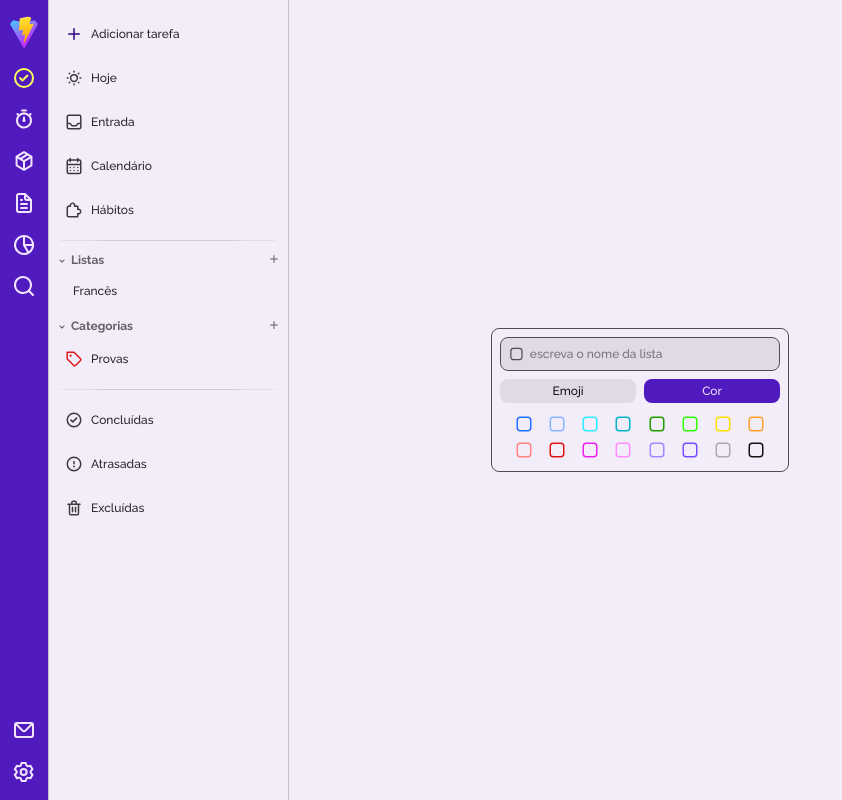
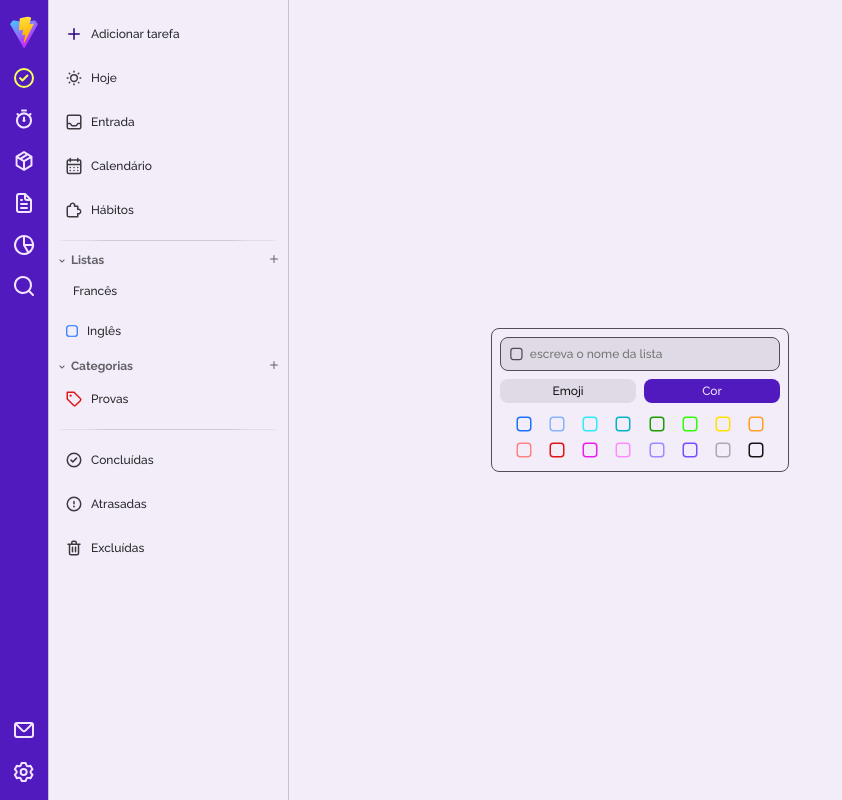
Before and after one commit to CosmicTasks/dev, a React (Vite) app in the folder app/: page /app in a window 1280 px wide. Shown: the whole page, without its empty margins (0-842 px from the left). Built offline with nearby package versions, Linux system fonts and the light colour scheme; what emoji-mart would draw is missing.

Commit message:
Refactor SecSidebar and ModalNewList components

```diff
--- a/app/src/components/app/SecSidebar.jsx
+++ b/app/src/components/app/SecSidebar.jsx
@@ -12,10 +12,7 @@ import {
   UilExclamationCircle,
   UilTrashAlt,
 } from "@iconscout/react-unicons";
-import data from '@emoji-mart/data'
-import { init } from 'emoji-mart'
-
-init({ data })
+import Listas from "./Listas";
 
 const SecSidebar = () => {
   return (
@@ -50,10 +47,11 @@ const SecSidebar = () => {
           </div>
           <UilPlus size="12" className={style.add} />
         </div>
-        <button type="button" className={style.item}>
+        <Listas style={style} />
+        {/* <button type="button" className={style.item}>
           <em-emoji id="croissant" size="14" />
           <span>Francês</span>
-        </button>
+        </button> */}
       </div>
 
       <div className={style.categorias}>
@@ -70,7 +68,7 @@ const SecSidebar = () => {
       </div>
       <hr className={style.divider} />
       <div className={style.secItems}>
-      <button type="button" className={style.item}>
+        <button type="button" className={style.item}>
           <UilCheckCircle size="18" color="var(--c10)" />
           <span>Concluídas</span>
         </button>
--- a/app/src/components/app/modal/ModalNewList.jsx
+++ b/app/src/components/app/modal/ModalNewList.jsx
@@ -91,7 +91,7 @@ const ModalNewList = () => {
         </div>
         <div className={style.container}>
           {tabEmoji === true ? (
-            <Picker data={data} onEmojiSelect={handleEmojiClick} emojiSize={18} emojiButtonSize={28} icons="outline"  maxFrequentRows={0} theme="light" skinTonePosition="search" previewPosition="none"  />
+            <Picker data={data} onEmojiSelect={handleEmojiClick} emojiSize={18} emojiButtonSize={28} icons="outline"  maxFrequentRows={0} theme="light" skinTonePosition="search" previewPosition="none" noCountryFlags={true}  />
           ) : (
             colors.map((item, index) => (
               <div key={index} className={style.items}>
```
